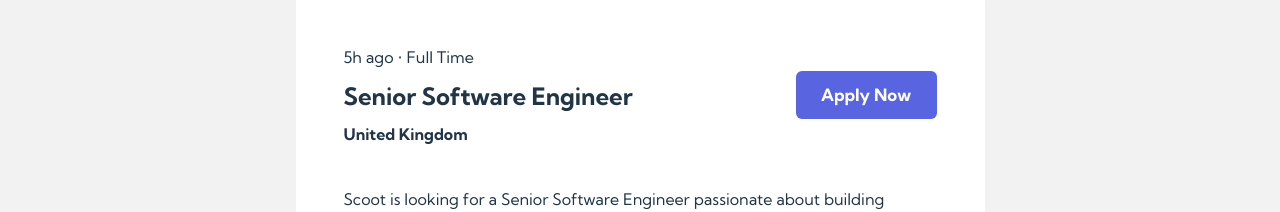
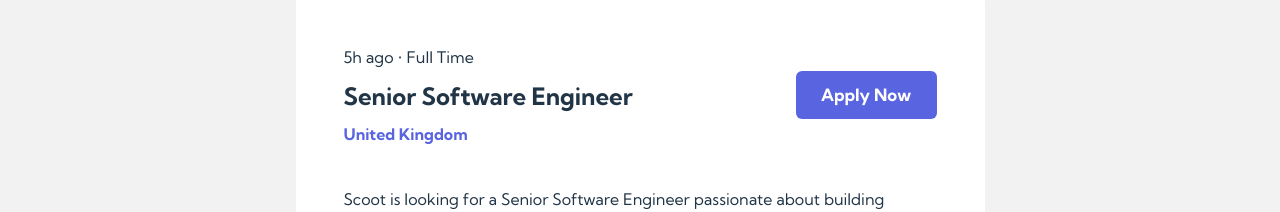
Before and after one commit to alewilliam789/devjobsapp, a React (Vite) app: page /jobs/1 in a window 1280 px wide. Shown: the part 288-500 px from the top of the page. Built offline with nearby package versions, Linux system fonts and the light colour scheme.

Commit message:
Add text color to all h4 and change other styles

```diff
--- a/src/App.css
+++ b/src/App.css
@@ -3,6 +3,10 @@ html, body {
   padding: 0px;
   font-family: 'Kumbh Sans', sans-serif;
   width: 100%;
+}
+
+h4 {
+  color: #5964E0;
 }
 
 #root{
--- a/src/components/JobCard/styles.module.css
+++ b/src/components/JobCard/styles.module.css
@@ -32,7 +32,6 @@ p {
 }
 
 .jobcard-location {
-    color: #5964E0;
     margin-top: 40px;
 }
 
--- a/src/components/JobDescription/JobDescription.tsx
+++ b/src/components/JobDescription/JobDescription.tsx
@@ -55,7 +55,7 @@ export default function JobDescription(){
     }
 
 
-    function CustomLi ({index, bullet, item}: CustomLiProps) {
+    function CustomLi ({bullet, item}: CustomLiProps) {
         return(
             <li className="flex align-start"><div className={bullet ? styles["jobdescription-li-number"] : styles["jobdescription-li-bullet"]}>{bullet ? bullet: null}</div>{item}</li>
         )
```
